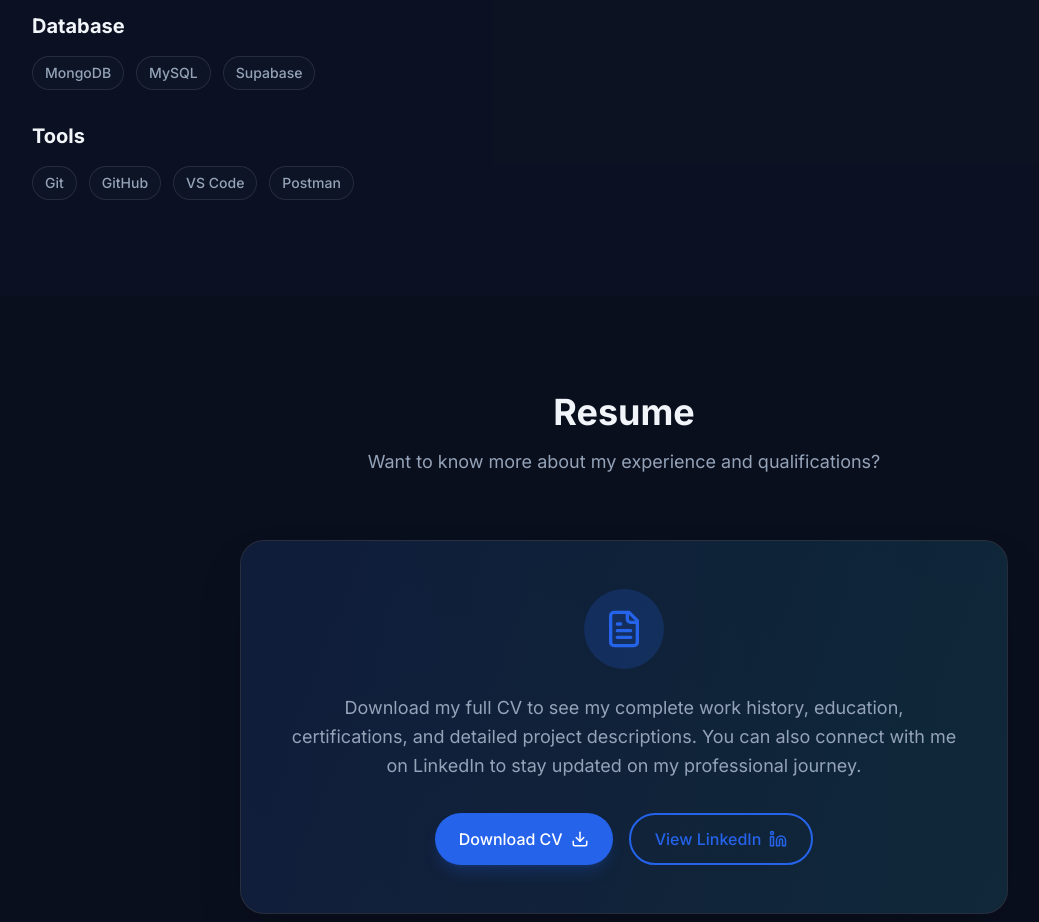
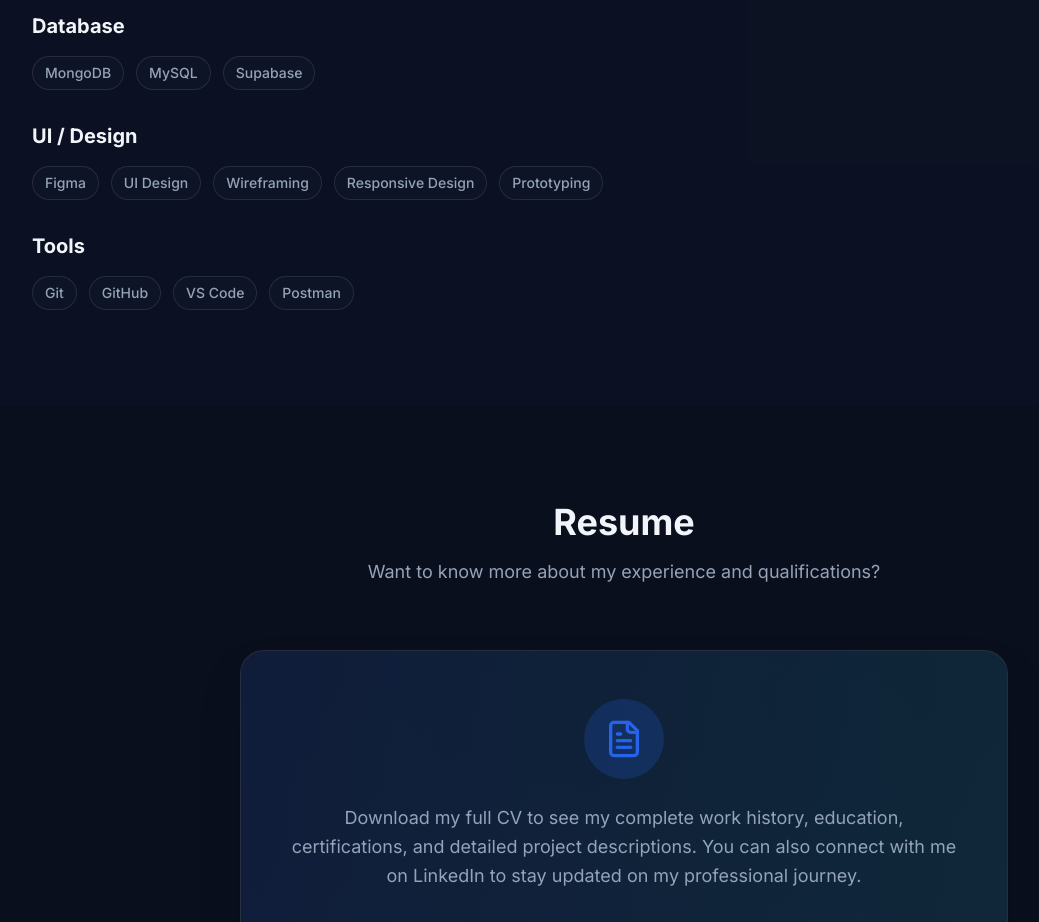
Before and after one commit to EzanNebiu/Portfolio, a React (Vite) app: page / in a window 1280 px wide. Shown: the part 3900-4822 px from the top of the page, without its empty margins (16-1055 px from the left). Built offline with nearby package versions, Linux system fonts and the light colour scheme.

Commit message:
fixed chrome image error

```diff
--- a/src/data/skills.ts
+++ b/src/data/skills.ts
@@ -29,6 +29,16 @@ export const skillCategories: SkillCategory[] = [
     ],
   },
   {
+    label: 'UI / Design',
+    skills: [
+      { name: 'Figma' },
+      { name: 'UI Design' },
+      { name: 'Wireframing' },
+      { name: 'Responsive Design' },
+      { name: 'Prototyping' },
+    ],
+  },
+  {
     label: 'Tools',
     skills: [
       { name: 'Git' },
```
Also changed, not shown: public/site.webmanifest, 2 other files (tests, documents, lock files or other folders).
